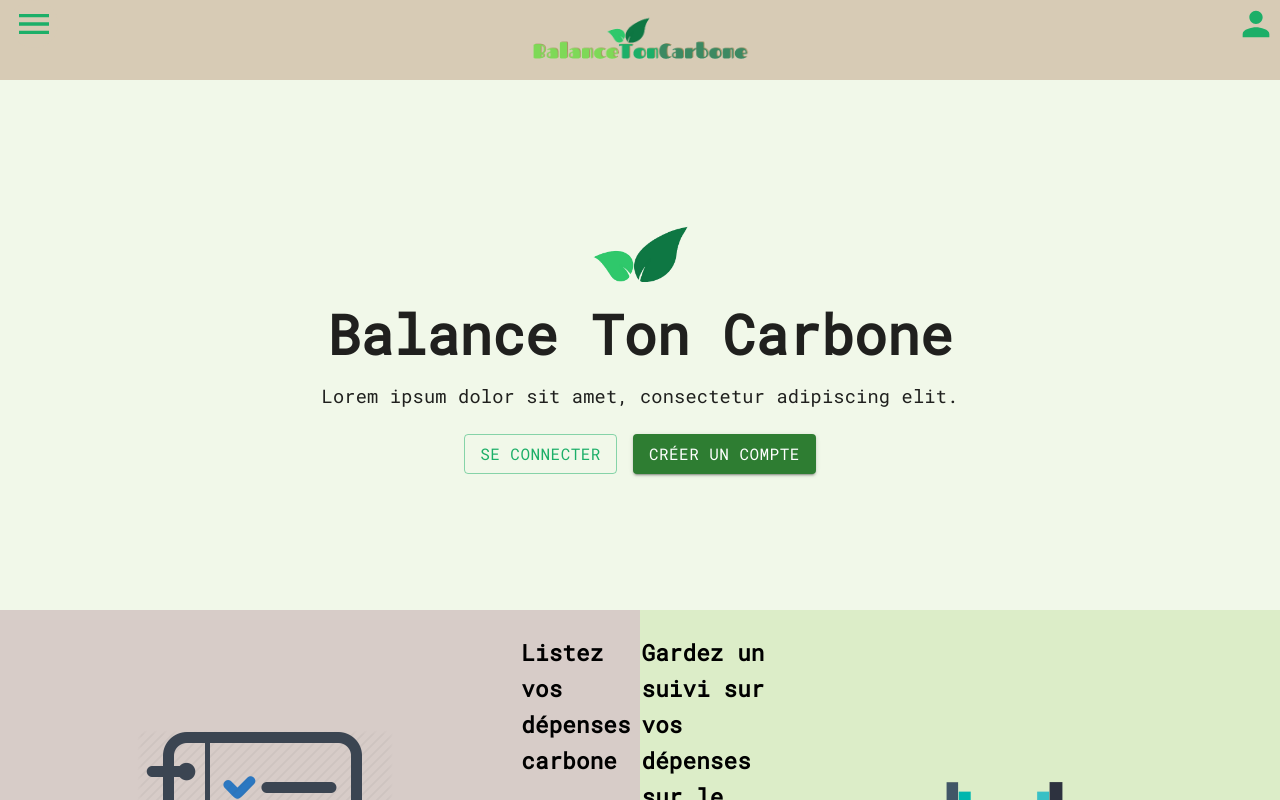
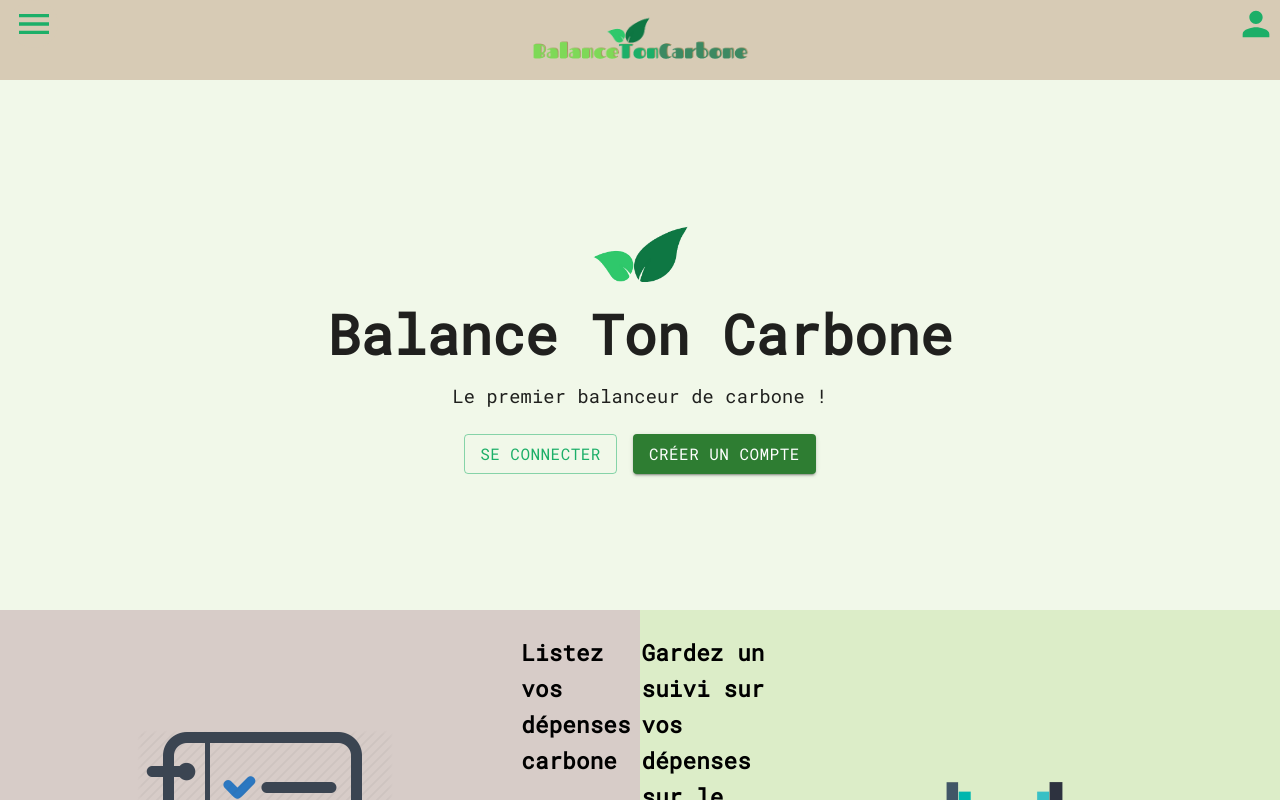
Before and after one commit to AlexisFaugeroux/wild-carbon, a React (Create React App) app in the folder front/: page / in a window 1280 px wide. Shown: the top 800 px of the page. Built offline with nearby package versions, Linux system fonts and the light colour scheme.

Commit message:
feat: changed description to test CD

```diff
--- a/front/src/pages/LandingPage/components/Description/index.tsx
+++ b/front/src/pages/LandingPage/components/Description/index.tsx
@@ -38,7 +38,7 @@ const Description: FC = () => {
           </Typography>
 
           <Typography>
-            Lorem ipsum dolor sit amet, consectetur adipiscing elit.
+            Le premier balanceur de carbone !
           </Typography>
         </Stack>
       </CarbonCard.Content>
```
